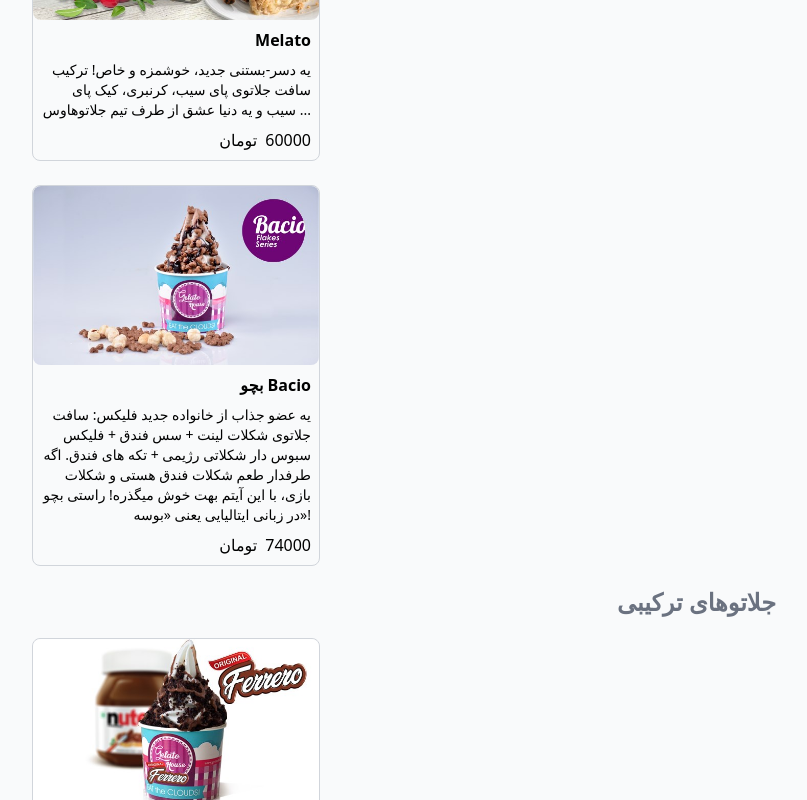
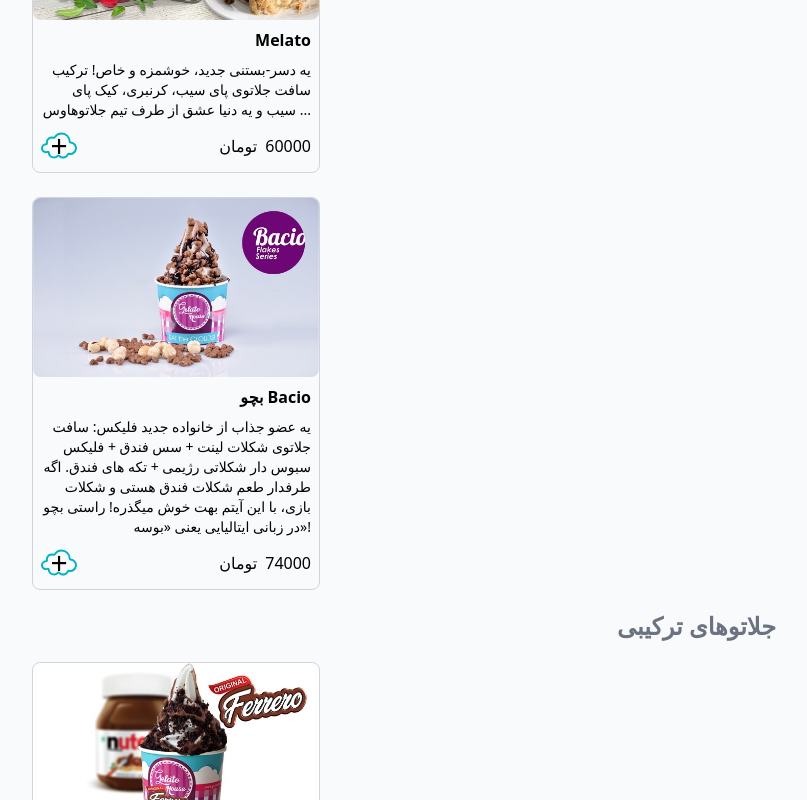
Before and after one commit to GhazalehNiazi/icecream, a Next.js app: page / in a window 1280 px wide. Shown: the part 780-1580 px from the top of the page, without its empty margins (464-1271 px from the left). Built offline with nearby package versions, Linux system fonts and the light colour scheme.

Commit message:
add cloud button

```diff
--- a/src/components/EachItem.tsx
+++ b/src/components/EachItem.tsx
@@ -13,14 +13,28 @@
 }) {
   return (
     <div key={item.id} className="m-3 border border-gray-300 rounded-lg w-72">
-      <Image alt={item.name} src={item.img} width={300} height={300} className='rounded-lg'/>
+      <Image
+        alt={item.name}
+        src={item.img}
+        width={300}
+        height={300}
+        className="rounded-lg"
+      />
       <div className="p-2 flex flex-col items-end gap-2">
         <div className="font-bold text-right">{item.name}</div>
         <div className="text-end font-extralight text-sm text-right">
           {item.description}
         </div>
-        <div className="flex flex-row-reverse gap-2">
-          {item.price} <span>تومان</span>{" "}
+        <div className="flex flex-row-reverse w-full items-center justify-between">
+          <div className="flex flex-row-reverse gap-2">
+            {item.price} <span>تومان</span>{" "}
+          </div>
+          <button
+            style={{ backgroundImage: 'url("/cloud.svg")' }}
+            className="w-9 h-9 object-contain bg-no-repeat bg-center z-3 text-3xl font-extralight text-center align-middle"
+          >
+            +
+          </button>
         </div>
       </div>
     </div>
```
Also changed, not shown: public/cloud.svg (added).
